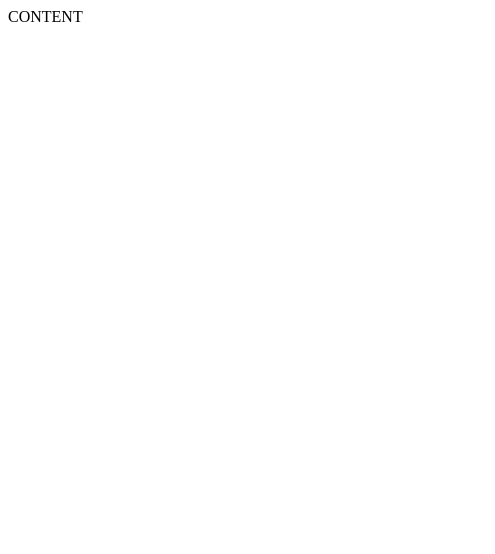
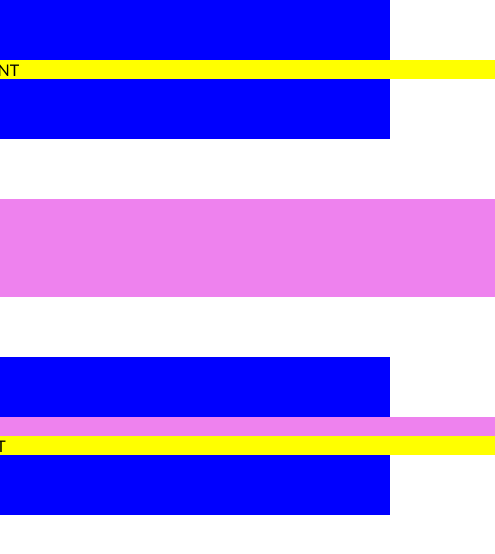
Before and after one commit to IngaGd/04-class-project-comming-soon, a website: page index.html in a window 390 px wide. Shown: the whole page, 495 px wide, since content can reach past the window. Drawn offline with Linux system fonts and the light colour scheme.

Commit message:
layout #4

```diff
--- a/CSS/base/base.css
+++ b/CSS/base/base.css
@@ -9,3 +9,7 @@ body * {
 body {
     font-family: 'Gill Sans', 'Gill Sans MT', Calibri, 'Trebuchet MS', sans-serif;
 }
+
+.bg-blue {
+    background-color: blue;
+}
--- a/CSS/base/layout.css
+++ b/CSS/base/layout.css
@@ -0,0 +1,65 @@
+.container {
+    width: 100%;
+    padding: 60px;
+    padding-bottom: 60px;
+}
+
+.container > .row {
+    display: inline-block;
+    width: 1000px;
+    margin-left: calc(50% - 500px);
+    background-color: pink;
+}
+
+.container > .short-row {
+    display: inline-block;
+    width: 600px;
+    margin-left: calc(50% - 300px);
+    background-color: yellow;
+}
+
+.container > .row > .left {
+    width: 50%;
+    float: left;
+}
+
+.container > .row > .right {
+    width: 40%;
+    float: right;
+}
+
+@media (max-width: 1100px) {
+    .container > .row {
+        width: 800px;
+        margin-left: calc(50% - 400px);
+        background-color: red;
+    }
+}
+
+@media (max-width: 900px) {
+    .container > .row {
+        width: 600px;
+        margin-left: calc(50% - 300px);
+        background-color: violet;
+    }
+}
+
+@media (max-width: 700px) {
+    .container {
+        padding-left: 20px;
+        padding-right: 20px;
+    }
+    .container > .row
+    .container > .short-row {
+        width: 100%;
+        margin-left: 0;
+        background-color: firebrick;
+    }
+    .container > .row > .left {
+        width: 100%;
+        margin-bottom: 60px;
+    }
+    .container > .row > .right {
+        width: 100%;
+    }
+}
--- a/index.html
+++ b/index.html
@@ -14,14 +14,38 @@
     <meta name="msapplication-TileColor" content="#da532c">
     <meta name="theme-color" content="#ffffff">
     <!-- base -->
-    <link rel="stylesheet" href="./css/pages/home.css">
-    <link rel="stylesheet" href="./css/base/layout.css">
+    <link rel="stylesheet" href="./CSS/base/base.css">
+    <link rel="stylesheet" href="./CSS/base/layout.css">
     <!-- 3rd-party -->
     <!-- components -->
     <!-- pages -->
     <link rel="stylesheet" href="./CSS/pages/home.css">
 </head>
 <body>
-    CONTENT
+    <section class="container bg-blue">
+        <div class="short-row">
+            HERO CONTENT
+        </div>
+    </section>
+
+   <section class="container">
+        <div class="row">
+            <div class="left">
+                LEFT
+            </div>
+            <div class="right">
+                RIGTH
+            </div>
+        </div>
+   </section>
+
+    <footer class="container bg-blue">
+        <div class="row">
+            SOCIALS
+        </div>
+        <div class="short-row">
+           BOTTOM TEXT
+        </div>
+    </footer>
 </body>
 </html>
```
